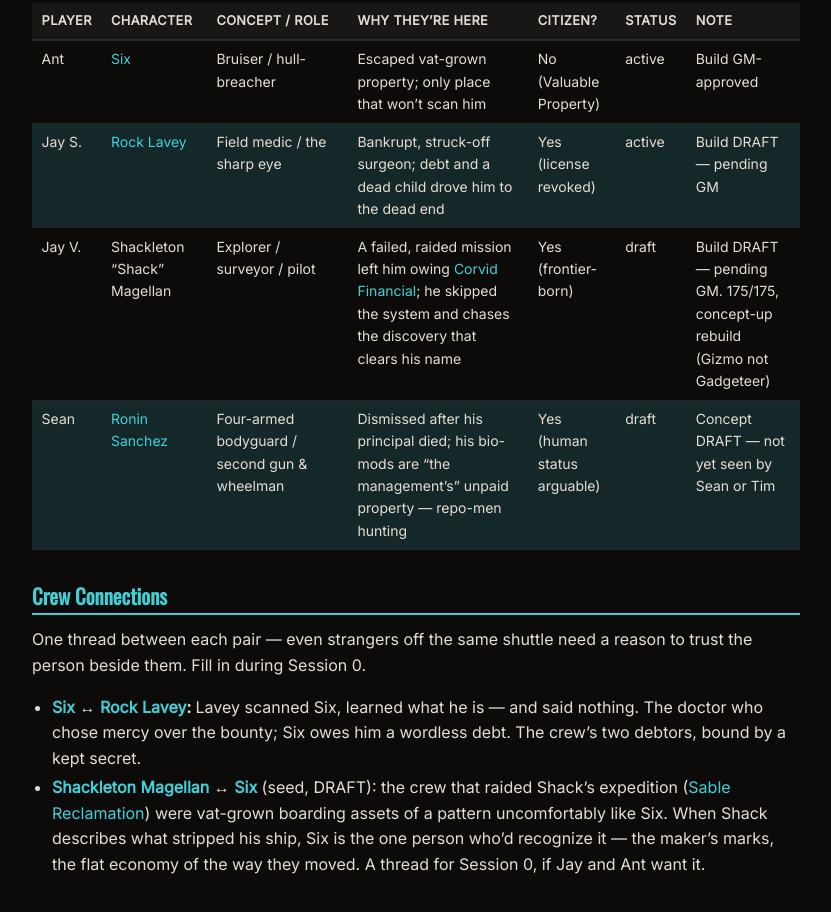
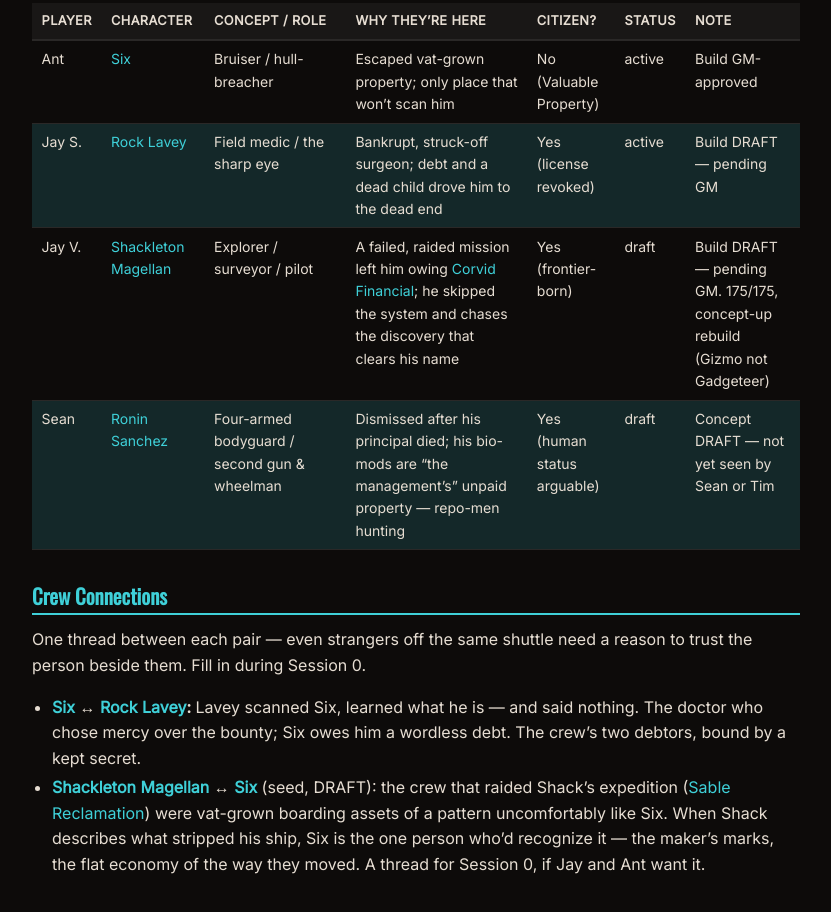
Before and after one commit to AntTheLimey/dead-end, a website: page docs/campaign/player-characters.html in a window 1280 px wide. Shown: the part 732-1644 px from the top of the page, without its empty margins (224-1055 px from the left). Drawn offline with nearby package versions, Linux system fonts and the light colour scheme.

Commit message:
Fix unlinked Shackleton in roster (drop broken aliased wikilink)

```diff
--- a/docs/campaign/player-characters.html
+++ b/docs/campaign/player-characters.html
@@ -117,7 +117,7 @@ spread — the talker, the bruiser, the tech, the sharp eye — but flex to tast
 </tr>
 <tr>
 <td>Jay V.</td>
-<td>Shackleton “Shack” Magellan</td>
+<td><a href="../characters/pcs/shackleton-magellan.html">Shackleton Magellan</a></td>
 <td>Explorer / surveyor / pilot</td>
 <td>A failed, raided mission left him owing <a href="../factions/corvid-financial.html">Corvid Financial</a>; he skipped the system and chases the discovery that clears his name</td>
 <td>Yes (frontier-born)</td>
```
